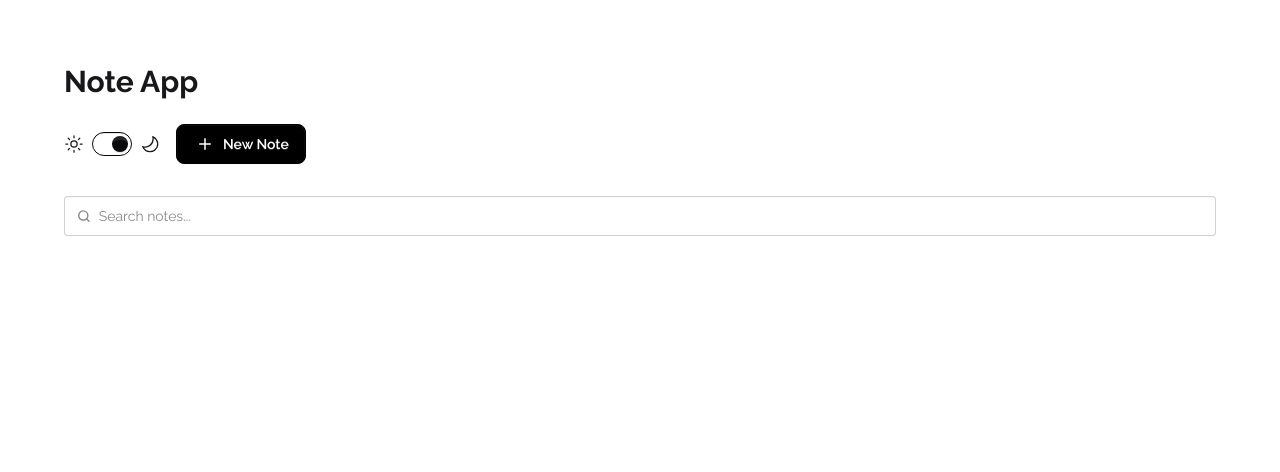
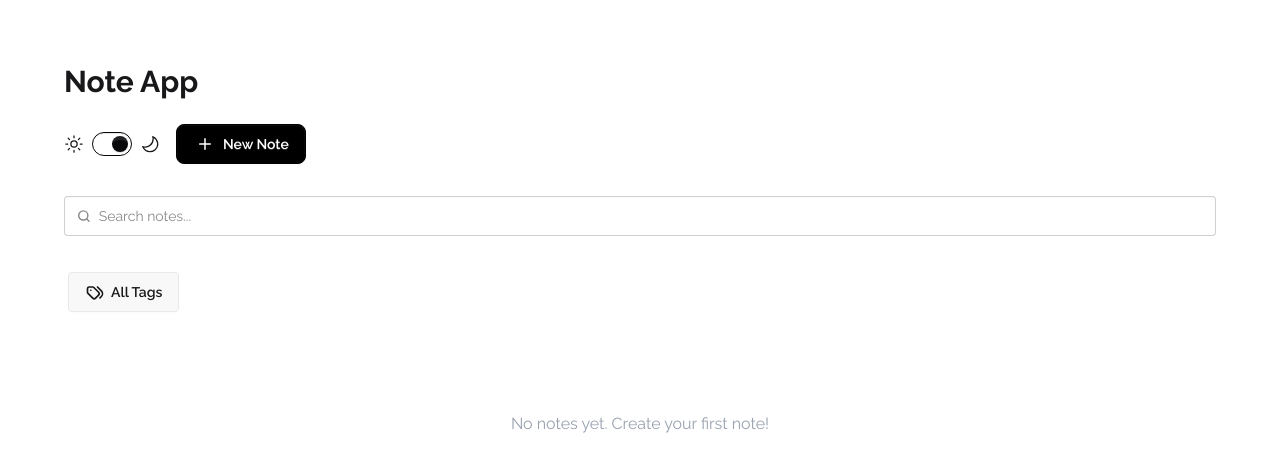
Before and after one commit to Cybite-Academy/NoteApp, a React (Vite) app: page / in a window 1280 px wide. Shown: the top 472 px of the page. Built offline with nearby package versions, Linux system fonts and the light colour scheme.

Commit message:
created Tags UI

```diff
--- a/src/App.jsx
+++ b/src/App.jsx
@@ -1,12 +1,16 @@
 import './App.css'
 import Header from './components/Header'
+import Notes from './components/Notes'
 import Search from './components/Search'
+import Tags from './components/Tags'
 
 function App() {
   return (
     <main className='w-[90%] mx-auto flex flex-col gap-8 pt-16'>
       <Header />
       <Search/>
+      <Tags/>
+      <Notes/>
     </main>
   )
 }
--- /dev/null
+++ b/src/components/CreateNote.jsx
@@ -0,0 +1,11 @@
+
+
+const CreateNote = () => {
+  return (
+    <div>
+
+    </div>
+  )
+}
+
+export default CreateNote
--- /dev/null
+++ b/src/components/Notes.jsx
@@ -0,0 +1,9 @@
+
+
+const Notes = () => {
+    return (
+        <p className="text-gray-400 text-center pt-16">No notes yet. Create your first note!</p>
+    )
+}
+
+export default Notes
--- a/src/components/Tags.jsx
+++ b/src/components/Tags.jsx
@@ -0,0 +1,20 @@
+import { TbTags } from "react-icons/tb";
+
+const Tags = () => {
+    const tags = ['all tags', 'work', 'personal', 'ideas', 'todo', 'important', 'archive'];
+    return (
+        <div className="dropdown dropdown-start ">
+            <section tabIndex={0} role="button" className="btn m-1">
+                <TbTags className="text-xl" />
+                <p>All Tags</p>
+            </section>
+            <ul tabIndex={0} className="dropdown-content menu bg-base-100 rounded-box z-1 w-52 p-2 shadow-sm flex">
+                {tags.map((tag, index) => {
+                    return <li key={index} className="cursor-pointer hover:bg-gray-200 p-2 rounded-md">{tag}</li>
+                })}
+            </ul>
+        </div>
+    )
+}
+
+export default Tags
```
